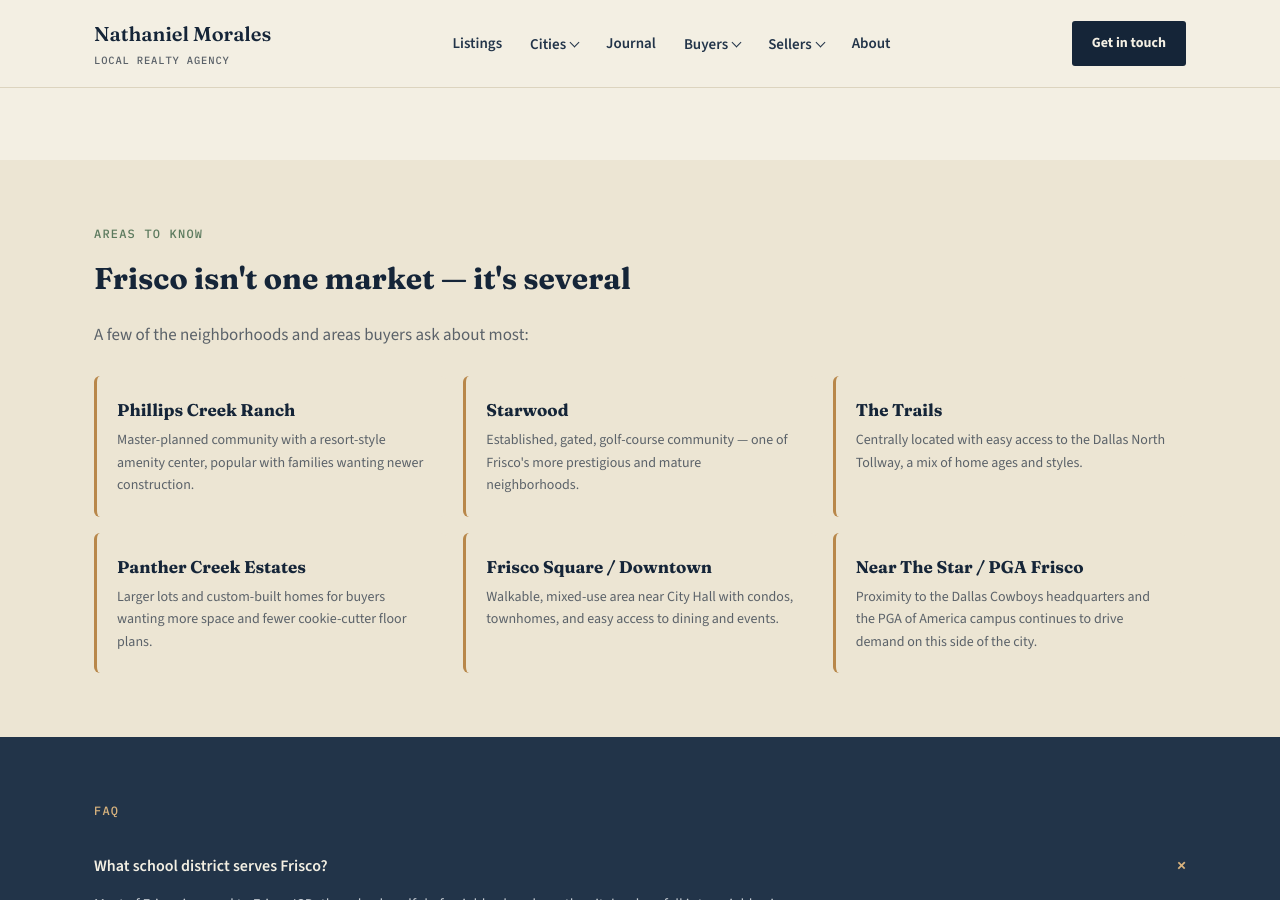
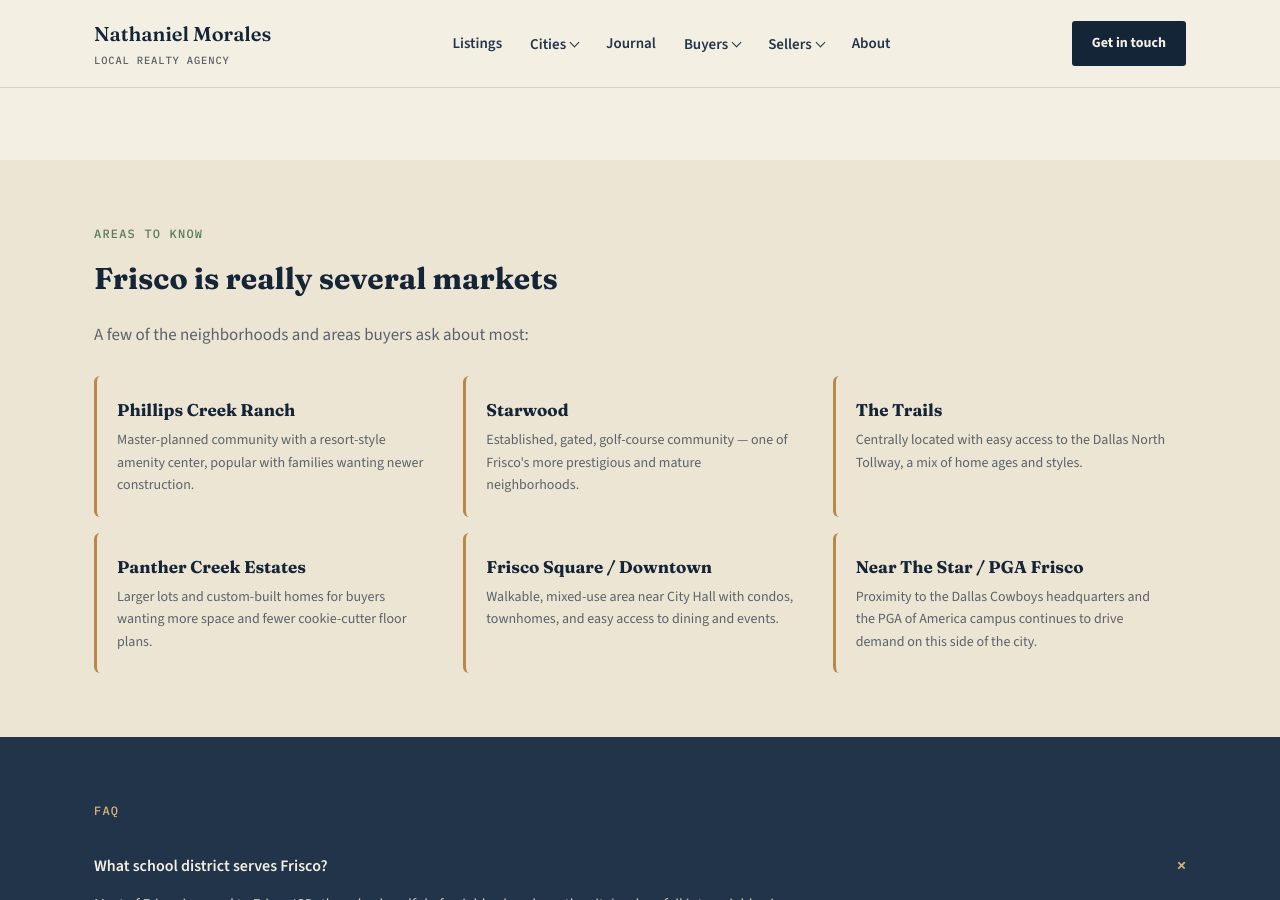
Before and after one commit to nathanielmorales7/deedanddoor, a Jekyll site: the page frisco.html, which Jekyll copies as it is, in a window 1280 px wide and 900 px high, scrolled down 804 px. Built offline with Jekyll 4.4.1, drawn with Linux system fonts in a browser that asks for light colours.

Commit message:
Update heading to clarify market description

```diff
--- a/frisco.html
+++ b/frisco.html
@@ -268,7 +268,7 @@
 <section style="background:var(--paper-dark);">
   <div class="wrap">
     <div class="section-tag">Areas to know</div>
-    <h2>Frisco isn't one market &mdash; it's several</h2>
+    <h2>Frisco is really several markets</h2>
     <p class="lead-p">A few of the neighborhoods and areas buyers ask about most:</p>
     <div class="area-grid">
       <div class="area-card">
```
